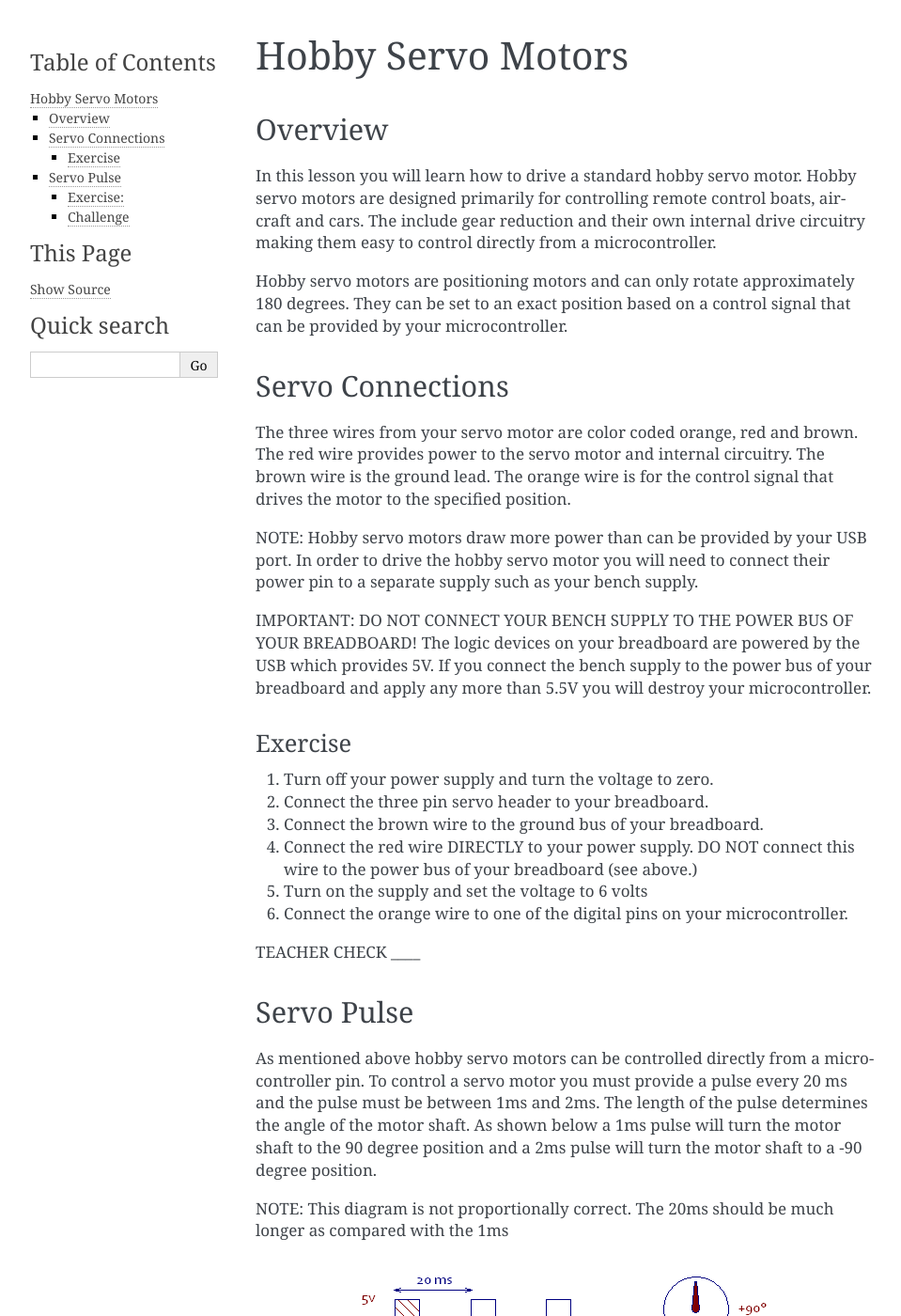
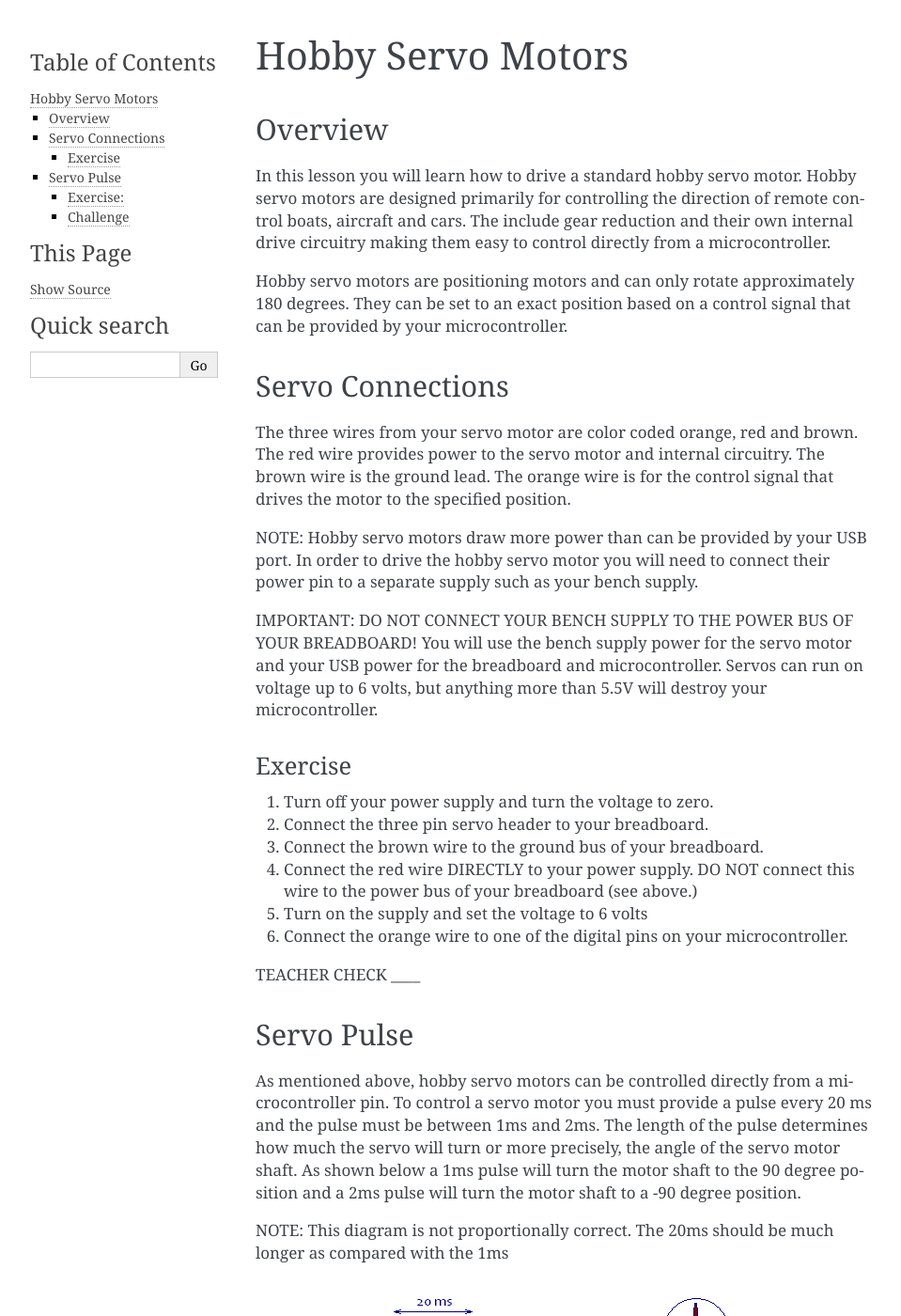
Before and after one commit to maxtkc/mvths-wiki, a Sphinx documentation site: the page built from docs/053-hobby-servo-motors.rst, in a window 1280 px wide and 1400 px high. Shown: the whole window at 94% size, without its empty margins (148-1107 px from the left). Built offline with Sphinx 7.4.7, drawn with Linux system fonts in a browser that asks for light colours; pages that are not in the unit, such as notebooks, are missing from menus.

Commit message:
Update 053-hobby-servo-motors.rst

```diff
--- a/docs/053-hobby-servo-motors.rst
+++ b/docs/053-hobby-servo-motors.rst
@@ -4,60 +4,37 @@ Hobby Servo Motors
 Overview
 --------
 
-In this lesson you will learn how to drive a standard hobby servo motor.
-Hobby servo motors are designed primarily for controlling remote control
-boats, aircraft and cars. The include gear reduction and their own
-internal drive circuitry making them easy to control directly from a
-microcontroller.
+In this lesson you will learn how to drive a standard hobby servo motor. Hobby servo motors are designed primarily for controlling the direction of remote control boats, aircraft and cars. The include gear reduction and their own internal drive circuitry making them easy to control directly from a microcontroller.
 
-Hobby servo motors are positioning motors and can only rotate
-approximately 180 degrees. They can be set to an exact position based on
-a control signal that can be provided by your microcontroller.
+Hobby servo motors are positioning motors and can only rotate approximately 180 degrees. They can be set to an exact position based on a control signal that can be provided by your microcontroller.
 
 Servo Connections
 -----------------
 
-The three wires from your servo motor are color coded orange, red and
-brown. The red wire provides power to the servo motor and internal
-circuitry. The brown wire is the ground lead. The orange wire is for the
-control signal that drives the motor to the specified position.
+The three wires from your servo motor are color coded orange, red and brown. The red wire provides power to the servo motor and internal circuitry. The brown wire is the ground lead. The orange wire is for the control signal that drives the motor to the specified position.
 
-NOTE: Hobby servo motors draw more power than can be provided by your
-USB port. In order to drive the hobby servo motor you will need to
-connect their power pin to a separate supply such as your bench supply.
+NOTE: Hobby servo motors draw more power than can be provided by your USB port. In order to drive the hobby servo motor you will need to connect their power pin to a separate supply such as your bench supply.
 
-IMPORTANT: DO NOT CONNECT YOUR BENCH SUPPLY TO THE POWER BUS OF YOUR
-BREADBOARD! The logic devices on your breadboard are powered by the USB
-which provides 5V. If you connect the bench supply to the power bus of
-your breadboard and apply any more than 5.5V you will destroy your
-microcontroller.
+IMPORTANT: DO NOT CONNECT YOUR BENCH SUPPLY TO THE POWER BUS OF YOUR BREADBOARD! You will use the bench supply power for the servo motor and your USB power for the breadboard and microcontroller. Servos can run on voltage up to 6 volts, but anything more than 5.5V will destroy your microcontroller.
 
 Exercise
 ~~~~~~~~
 
-1. Turn off your power supply and turn the voltage to zero.
-2. Connect the three pin servo header to your breadboard.
-3. Connect the brown wire to the ground bus of your breadboard.
-4. Connect the red wire DIRECTLY to your power supply. DO NOT connect
-   this wire to the power bus of your breadboard (see above.)
-5. Turn on the supply and set the voltage to 6 volts
-6. Connect the orange wire to one of the digital pins on your
-   microcontroller.
+#. Turn off your power supply and turn the voltage to zero.
+#. Connect the three pin servo header to your breadboard.
+#. Connect the brown wire to the ground bus of your breadboard.
+#. Connect the red wire DIRECTLY to your power supply. DO NOT connect this wire to the power bus of your breadboard (see above.)
+#. Turn on the supply and set the voltage to 6 volts
+#. Connect the orange wire to one of the digital pins on your microcontroller.
 
 TEACHER CHECK \_\_\_\_
 
 Servo Pulse
 -----------
 
-As mentioned above hobby servo motors can be controlled directly from a
-microcontroller pin. To control a servo motor you must provide a pulse
-every 20 ms and the pulse must be between 1ms and 2ms. The length of the
-pulse determines the angle of the motor shaft. As shown below a 1ms
-pulse will turn the motor shaft to the 90 degree position and a 2ms
-pulse will turn the motor shaft to a -90 degree position.
+As mentioned above, hobby servo motors can be controlled directly from a microcontroller pin. To control a servo motor you must provide a pulse every 20 ms and the pulse must be between 1ms and 2ms. The length of the pulse determines how much the servo will turn or more precisely, the angle of the servo motor shaft. As shown below a 1ms pulse will turn the motor shaft to the 90 degree position and a 2ms pulse will turn the motor shaft to a -90 degree position.
 
-NOTE: This diagram is not proportionally correct. The 20ms should be
-much longer as compared with the 1ms
+NOTE: This diagram is not proportionally correct. The 20ms should be much longer as compared with the 1ms
 
 .. figure:: images/image26.png
    :alt:
```
